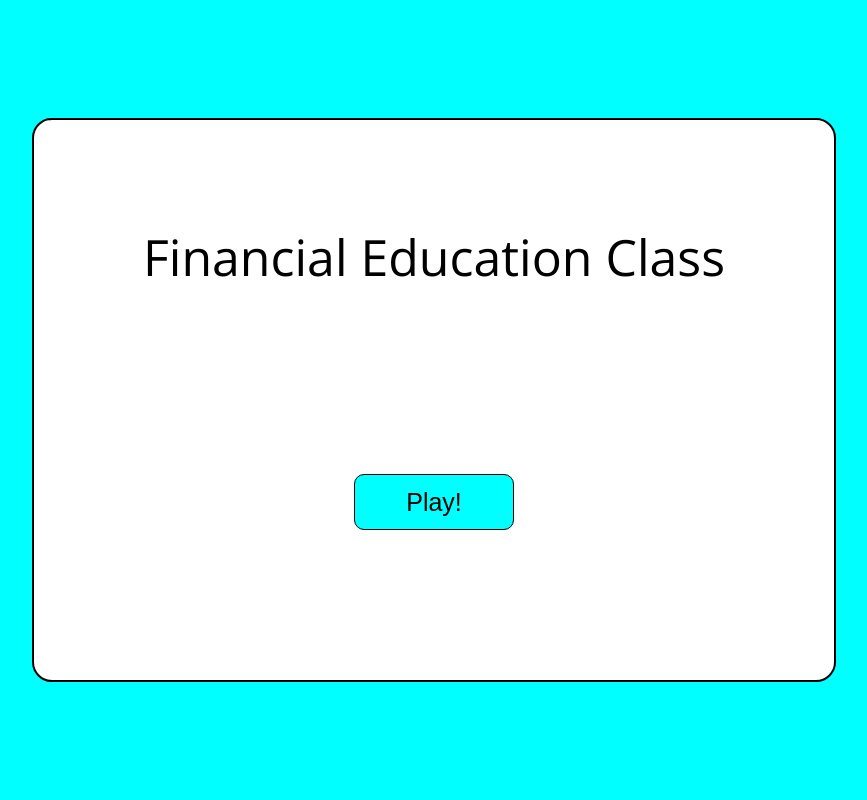
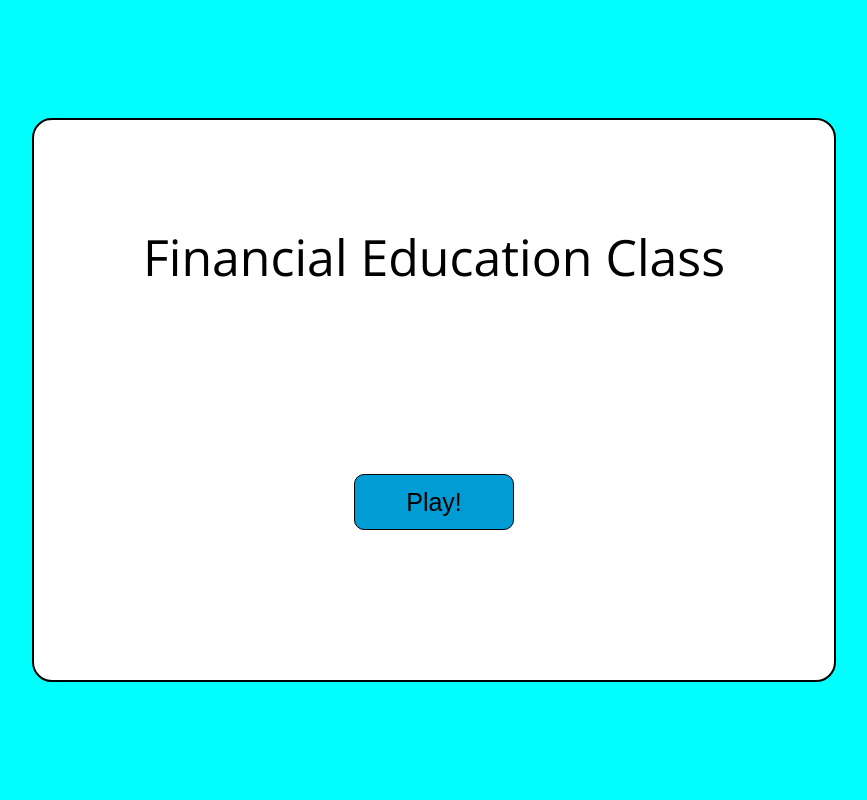
Before and after one commit to bluehenraj/FinancialLoanCalculatorAFS, a Flask app: page /quiz in a window 1280 px wide. Shown: the whole page, without its empty margins (206-1073 px from the left). Run offline with Flask 2, Linux system fonts and the light colour scheme.

Commit message:
Minor fixes and theming

```diff
--- a/static/css/App.css
+++ b/static/css/App.css
@@ -4,7 +4,7 @@
 
 .playButton {
   border: 1px solid black;
-  background: cyan;
+  background: #019cd4;
   display: flex;
   border-radius: 10px;
   margin: 10%;
--- a/templates/quizpages/videopage.html
+++ b/templates/quizpages/videopage.html
@@ -24,7 +24,6 @@
 		$(document).ready(function () {
 			var vid = document.getElementById("spendingPlanVideo");
 			vid.addEventListener('timeupdate', (event) => {
-				console.log(vid.currentTime);
 				if (vid.currentTime >= 1 * 60) {
 					vid.pause();
 				}
```
